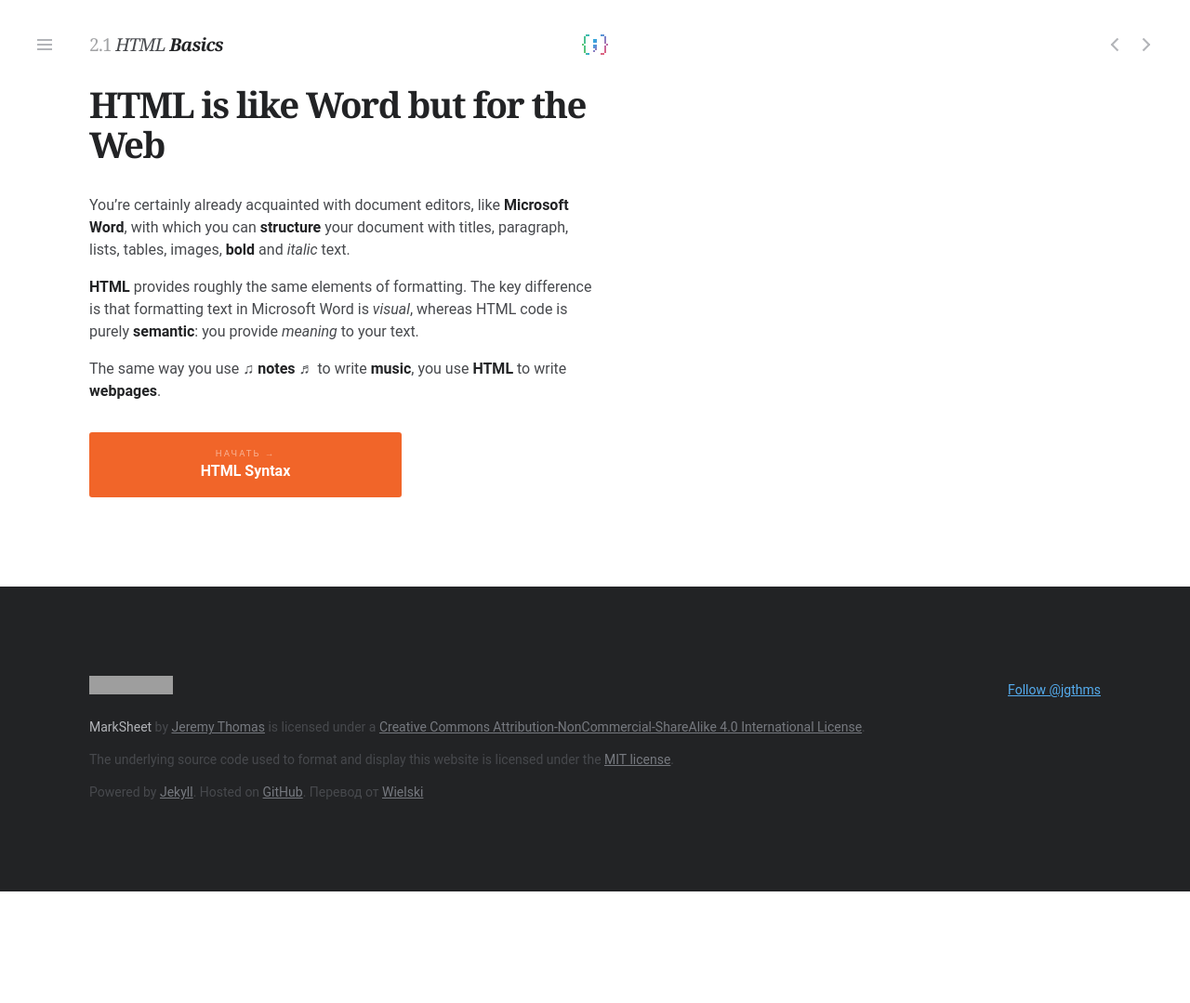
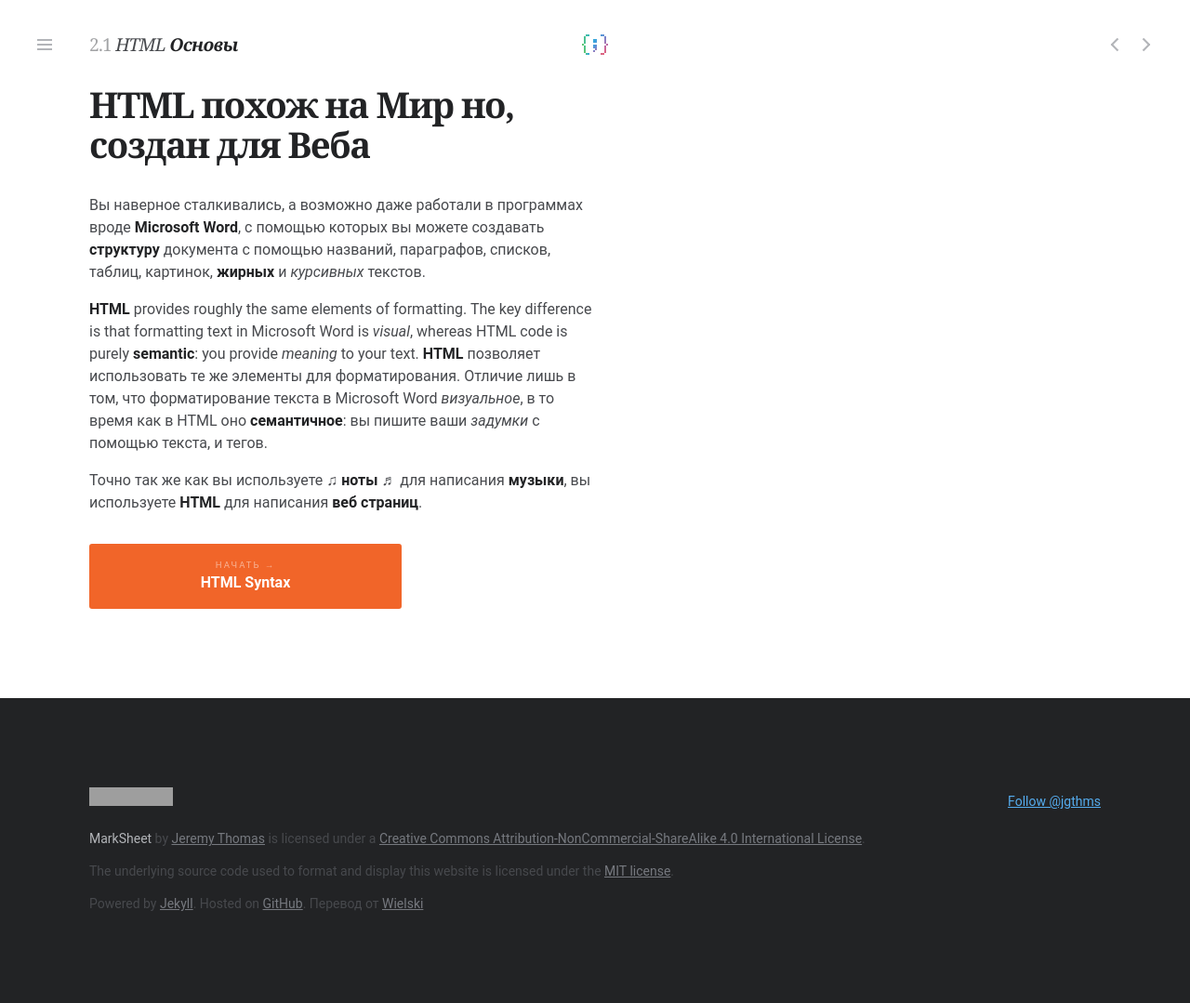
Before and after one commit to jgthms/marksheet, a Jekyll site: the page built from _posts/2015-02-01-html-basics.md, in a window 1280 px wide. Shown: the whole page at 93% size. Built offline with Jekyll 4.4.1, drawn with Linux system fonts in a browser that asks for light colours; nearby versions of some CDN libraries; comment, search, counter and statistics services are not loaded; before the commit the page ends 959 px from its top, so only the background shows below that; grey boxes are pictures that could not be loaded.

```diff
--- a/_posts/2015-02-01-html-basics.md
+++ b/_posts/2015-02-01-html-basics.md
@@ -1,12 +1,13 @@
 ---
 layout: chapter
-title: "HTML <strong>Basics</strong>"
-subtitle: "HTML is like <strong>Word</strong> but for the <strong>Web</strong>"
+title: "HTML <strong>Основы</strong>"
+subtitle: "HTML похож на <strong>Мир</strong> но, создан для <strong>Веба</strong>"
 section: html
 ---
 
-You're certainly already acquainted with document editors, like **Microsoft <strong>Word</strong>**, with which you can **structure** your document with titles, paragraph, lists, tables, images, **bold** and _italic_ text.
+Вы наверное сталкивались, а возможно даже работали в программах вроде **Microsoft <strong>Word</strong>**, с помощью которых вы можете создавать **структуру** документа с помощью названий, параграфов, списков, таблиц, картинок, **жирных** и _курсивных_ текстов.
 
 **HTML** provides roughly the same elements of formatting. The key difference is that formatting text in Microsoft Word is _visual_, whereas HTML code is purely **semantic**: you provide _meaning_ to your text.
+**HTML** позволяет использовать те же элементы для форматирования. Отличие лишь в том, что форматирование текста в Microsoft Word _визуальное_, в то время как в HTML оно **семантичное**: вы пишите ваши _задумки_ с помощью текста, и тегов.
 
-The same way you use ♫ **notes** ♬ to write **music**, you use **HTML** to write **webpages**.
+Точно так же как вы используете ♫ **ноты** ♬ для написания **музыки**, вы используете **HTML** для написания **веб страниц**.
```
Also changed, not shown: _posts/2015-01-04-browser.md (+1 -3 lines), _posts/2015-01-05-requirements.md (+11 -11 lines).
